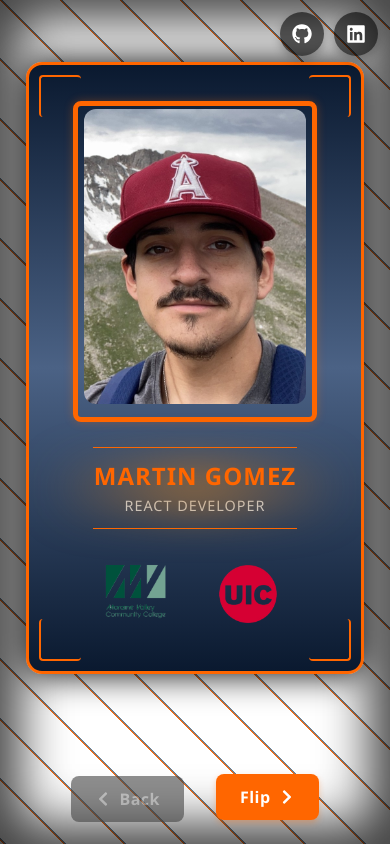
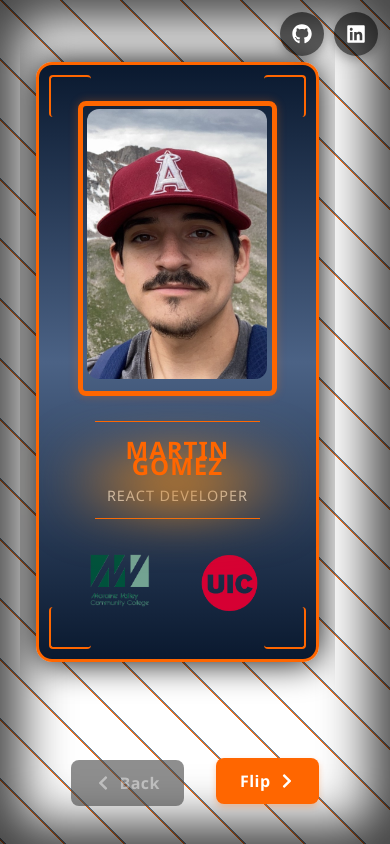
Before and after one commit to Mgomez1023/ProperPortfolio, a React (Vite) app: page / in a window 390 px wide. Built offline with nearby package versions, Linux system fonts and the light colour scheme.

Commit message:
mobile changes

```diff
--- a/src/App.css
+++ b/src/App.css
@@ -74,7 +74,7 @@
   align-content: center;
   gap: 2rem;
   margin: auto auto;
-  margin-bottom: 0rem;
+  margin-bottom: 1rem;
 }
 
 /* Floating animation for buttons */
--- a/src/components/DevCard2.css
+++ b/src/components/DevCard2.css
@@ -3,7 +3,7 @@
   display: flex;
   flex-direction: column;
   position: relative;
-  width: 100%;
+  width: 90%;
   max-width: 500px;
   max-height: 800px;
 }
@@ -118,6 +118,7 @@
   .dev-card {
     height: 75% !important;
     width: 75%;
+    margin-bottom: 0;
   }
 }
 
```
